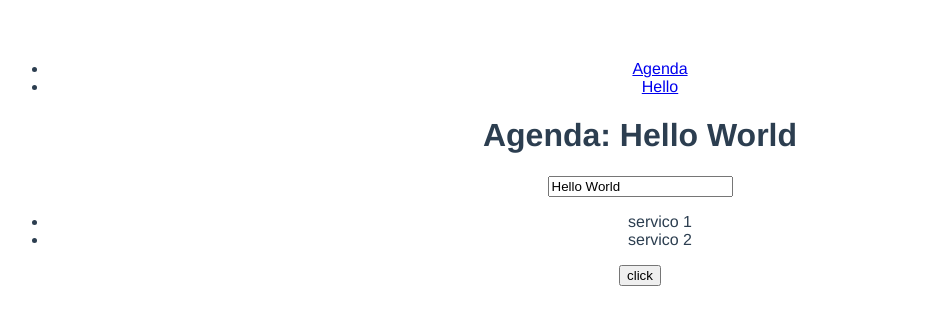
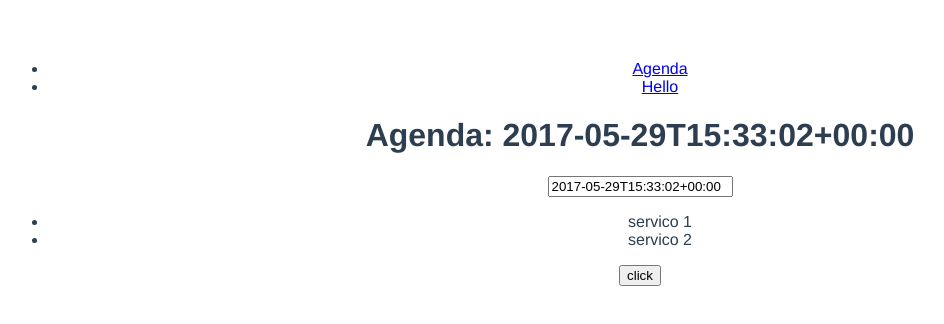
Before and after one commit to kleber7777/webpack, a Vue app in the folder onboarding/: page /#/calendar in a window 1280 px wide. Shown: the top 324 px of the page, without its empty margins (0-944 px from the left). Built offline with nearby package versions, Linux system fonts and the light colour scheme.

Commit message:
Adição de MomentJS

```diff
--- a/onboarding/package.json
+++ b/onboarding/package.json
@@ -14,6 +14,7 @@
     "lint": "eslint --ext .js,.vue src test/unit/specs test/e2e/specs"
   },
   "dependencies": {
+    "moment": "^2.18.1",
     "vue": "^2.3.3",
     "vue-router": "^2.3.1"
   },
--- a/onboarding/src/components/Calendar.vue
+++ b/onboarding/src/components/Calendar.vue
@@ -10,11 +10,13 @@
 </template>
 
 <script>
+import Moment from 'moment';
+
 export default {
   name: 'calendar',
   data() {
     return {
-      msg: 'Hello World',
+      msg: Moment().format(),
       available: true,
       services: [
         {
```
